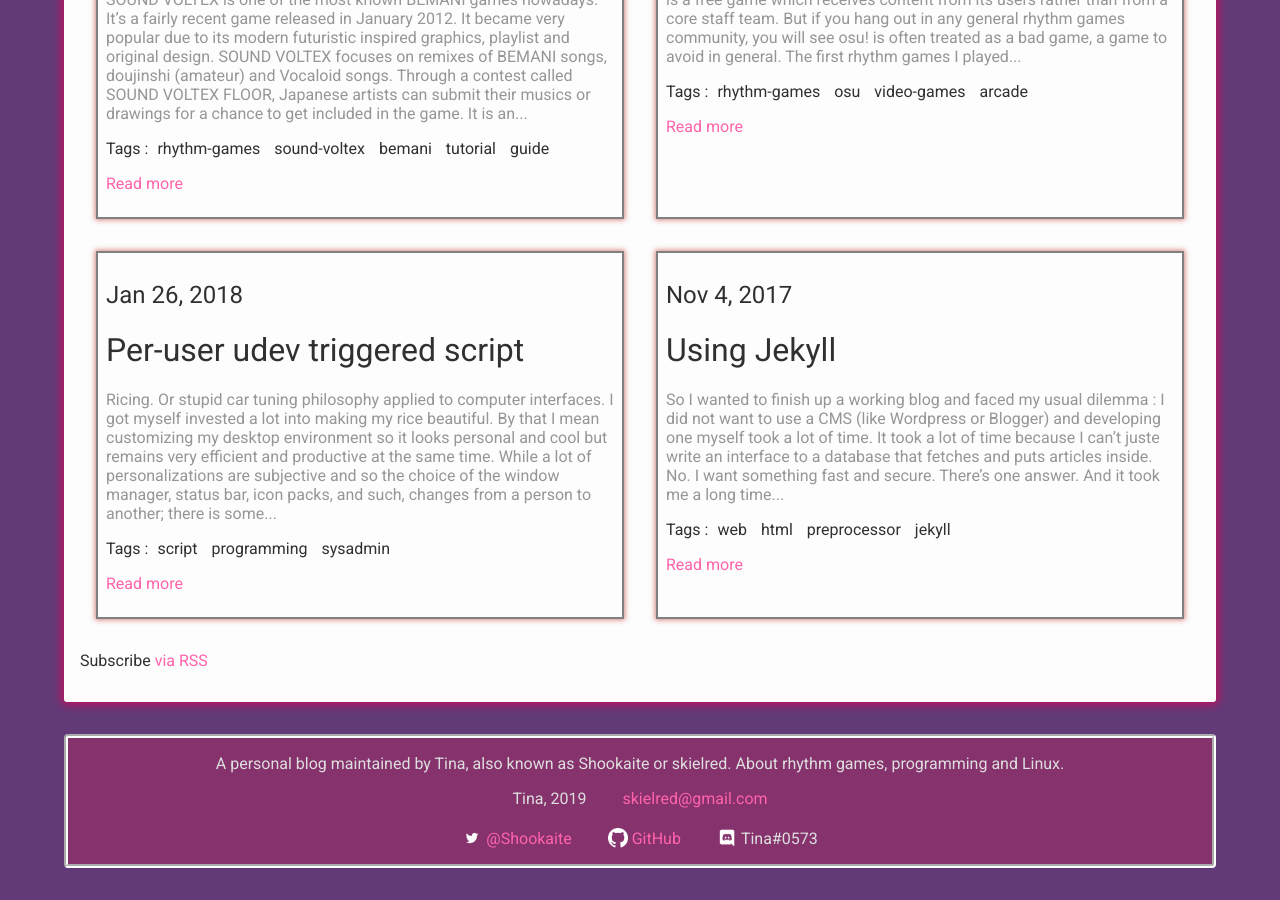
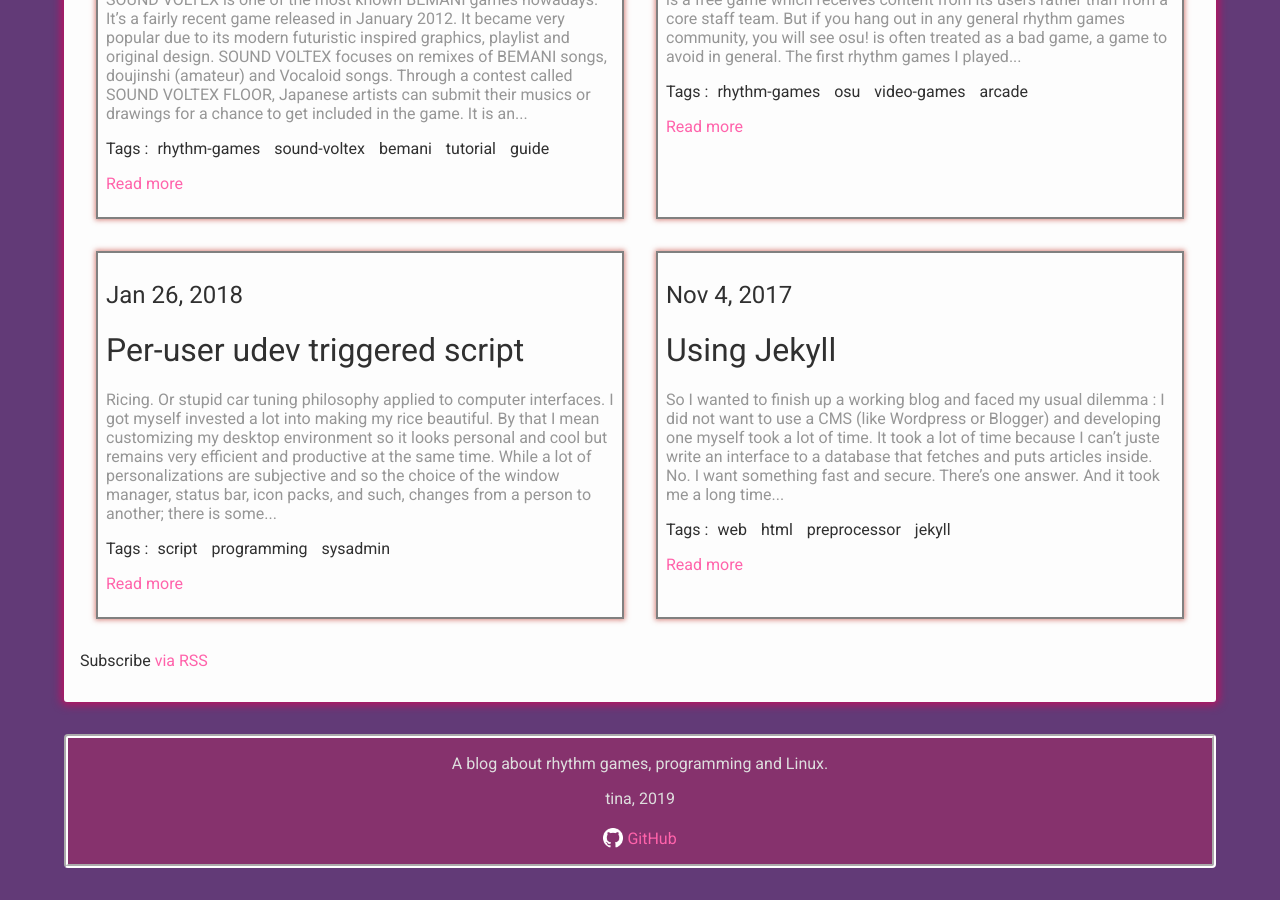
Before and after one commit to Tina-otoge/blog, a Jekyll site: the page built from index.md, in a window 1280 px wide and 900 px high, scrolled down 1011 px. Built offline with Jekyll 4.4.1, drawn with Linux system fonts in a browser that asks for light colours; some of the changed text lies outside the part shown.

Commit message:
Update config with last-modified-at and new authors

```diff
--- a/_config.yml
+++ b/_config.yml
@@ -1,27 +1,24 @@
 # Global configuration
 baseurl: "/blog"
 url: "http://skiel.pro"
-author: Tina
+author: tina
 timezone: Europe/Paris
 permalink: :title:output_ext
 google_analytics: UA-115802190-1
 
 # Vars
-title: "8bit Prince: Tina's blog // Code and baguettes"
-email: skielred@gmail.com
+title: "8bit Prince"
 description: >-
-    A personal blog maintained by Tina, also known as Shookaite or skielred. About rhythm games, programming and Linux.
-twitter: Shookaite
-github:  skielred
-discord: Tina#0573
+    A blog about rhythm games, programming and Linux.
+public_repo: "https://github.com/skielred/blog"
 
 # Build settings
 markdown: kramdown
 plugins:
-  - jekyll-feed
+    - jekyll-last-modified-at
 exclude:
-  - README
-  - LICENSE
-  - Gemfile
-  - Gemfile.lock
-  - new_post.sh
+    - vendor
+    - README
+    - LICENSE
+    - Gemfile
+    - Gemfile.lock
```
